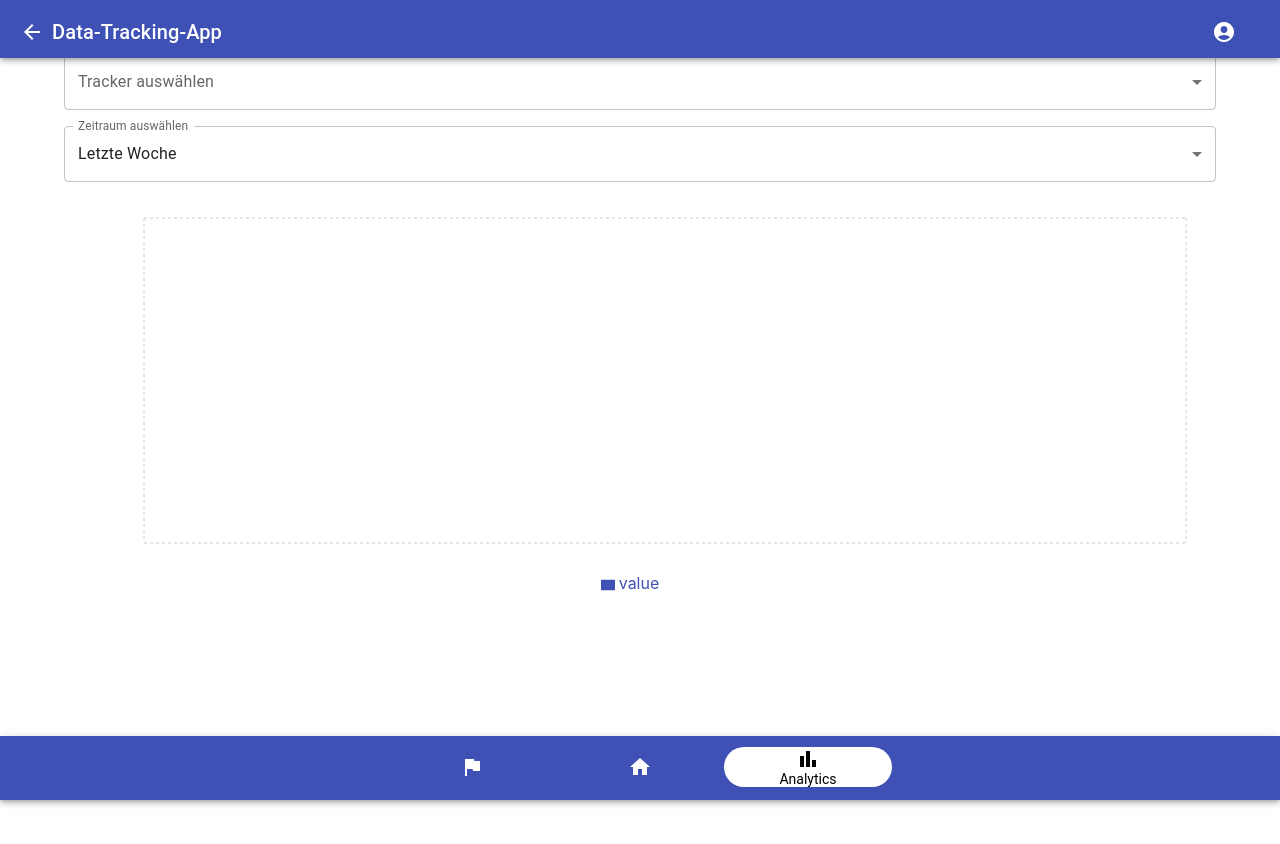
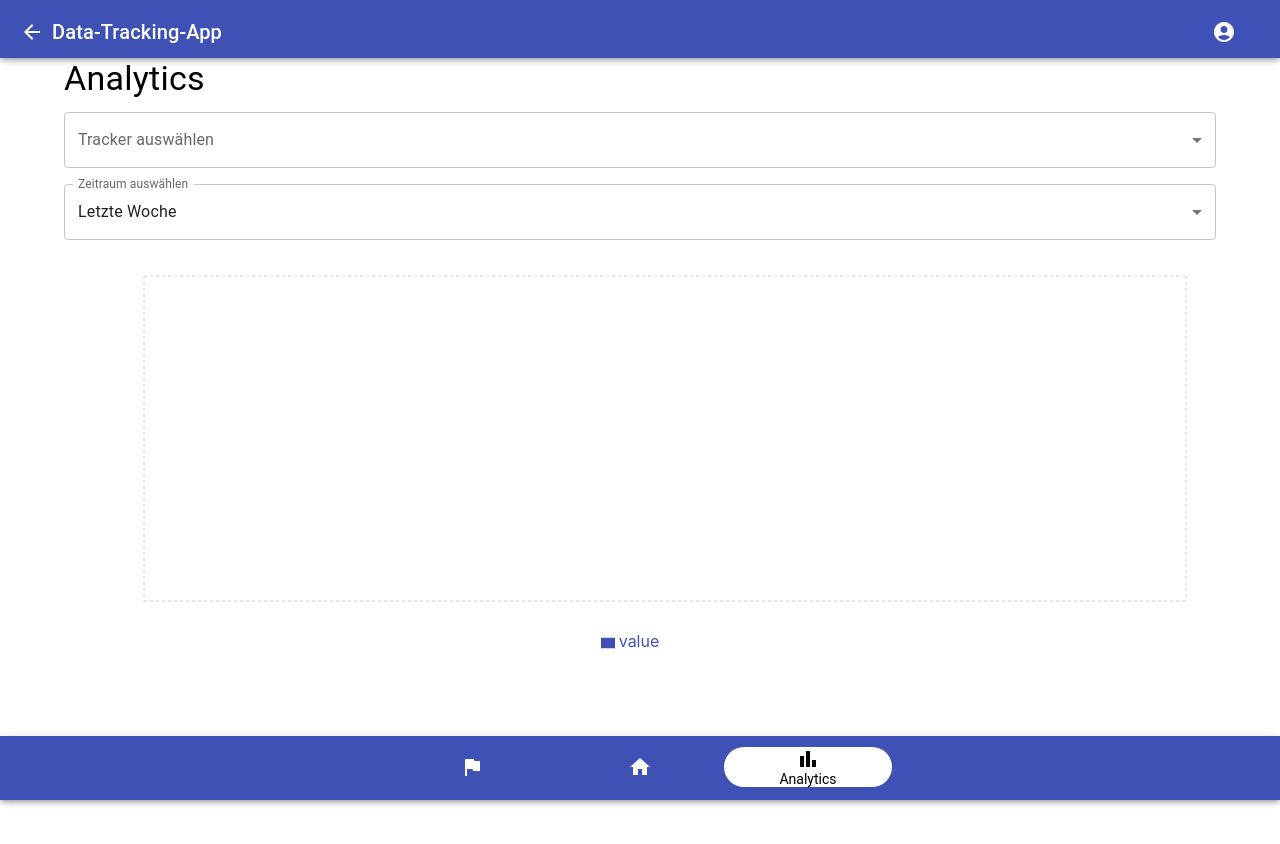
Before and after one commit to BaduraC/BaduraC.github.io, a React (Create React App) app: page /analytics in a window 1280 px wide. Shown: the top 844 px of the page. Built offline with nearby package versions, Linux system fonts and the light colour scheme.

Commit message:
readme update with License

```diff
--- a/src/index.js
+++ b/src/index.js
@@ -11,7 +11,4 @@ root.render(
   </React.StrictMode>
 );
 
-// If you want to start measuring performance in your Home, pass a function
-// to log results (for example: reportWebVitals(console.log))
-// or send to an analytics endpoint. Learn more: https://bit.ly/CRA-vitals
 reportWebVitals();
--- a/src/pages/Analytics.js
+++ b/src/pages/Analytics.js
@@ -23,7 +23,6 @@ const Analytics = ({ colorTheme }) => {
   }, []);
 
   useEffect(() => {
-    // Filtere die Daten basierend auf dem ausgewählten Tracker und Zeitraum
     const filteredData = [...counterTrackers, ...timeTrackers]
       .filter(tracker => tracker.name === selectedTracker)
       .map(tracker => ({
@@ -42,7 +41,7 @@ const Analytics = ({ colorTheme }) => {
   };
 
   return (
-    <div className="main-container">
+    <div className="main-container"style={{marginTop: '58px'}}>
       <Header colorTheme={colorTheme} />
       <Container>
         <Typography variant="h4" component="h1" gutterBottom>
--- a/src/pages/Goals.js
+++ b/src/pages/Goals.js
@@ -5,7 +5,7 @@ import Header from '../components/Header';
 
 const Goals = ({colorTheme}) => {
   return (
-    <div className="main-container">
+    <div className="main-container" style={{marginTop: '58px'}}>
       <Header colorTheme={colorTheme} />
       <Container>
         <Typography variant="h4" component="h1" gutterBottom>
```
